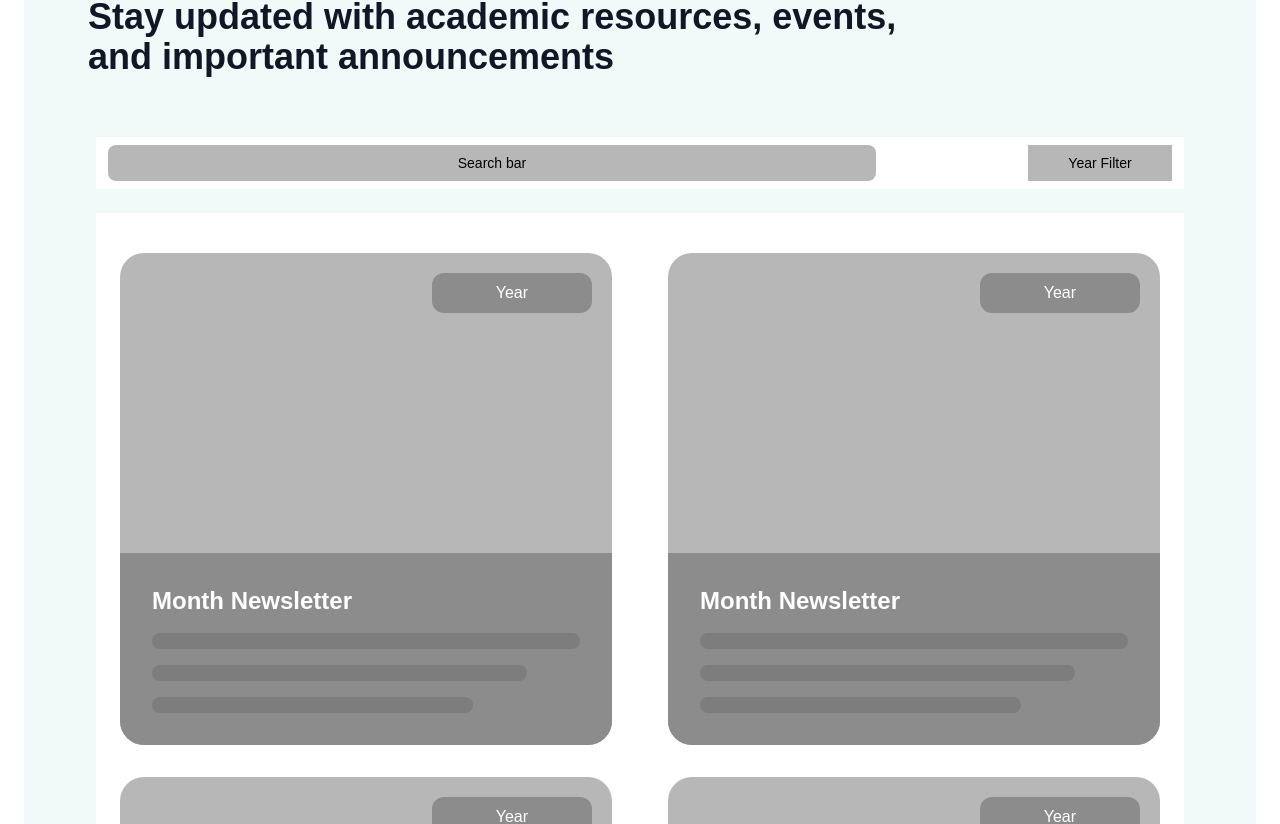
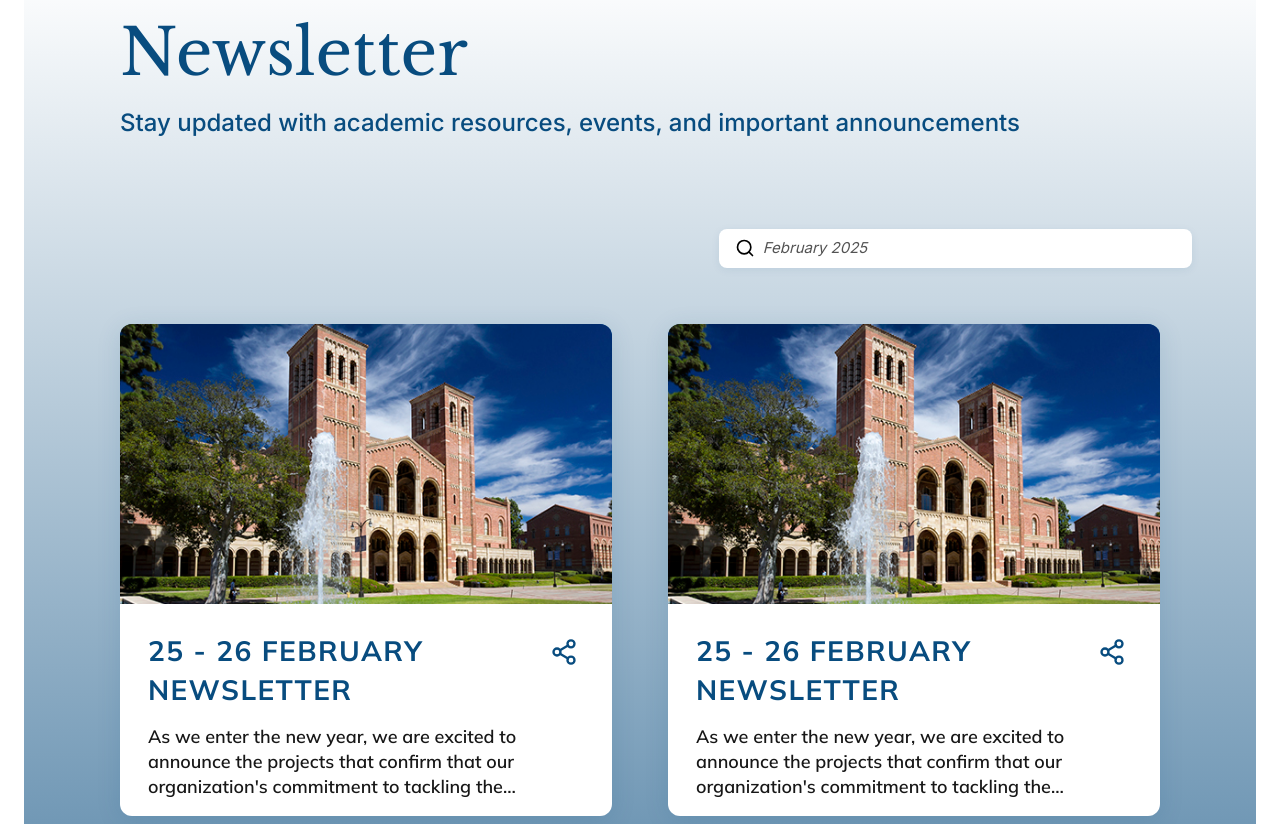
Before and after one commit to hillarynve/usac-aac-website, a Next.js app: page /newsletter in a window 1280 px wide. Shown: the part 267-1091 px from the top of the page. Built offline with nearby package versions, Linux system fonts and the light colour scheme.

Commit message:
newsletter hifi + public folder for images

```diff
--- a/app/newsletter/page.tsx
+++ b/app/newsletter/page.tsx
@@ -1,98 +1,207 @@
+"use client";
 import Link from "next/link";
+import { Mulish, Libre_Baskerville } from "next/font/google";
+const libreBaskerville = Libre_Baskerville({ subsets: ["latin"], weight: ["400"] });
+import { useState } from "react";
+function SearchIcon({ className }: { className?: string }) {
+  return (
+    <svg className={className ?? "w-4 h-4 flex-shrink-0"} viewBox="0 0 24 24" fill="none" stroke="currentColor" strokeWidth="2" strokeLinecap="round" strokeLinejoin="round">
+      <circle cx="11" cy="11" r="8" /><line x1="21" y1="21" x2="16.65" y2="16.65" />
+    </svg>
+  );
+}
 
-export default function Leadership() {
+function ShareIcon() {
   return (
-    <main className="min-h-screen bg-[#F2F9F9] font-sans pb-16">
+    <svg className="w-7 h-7" viewBox="0 0 24 24" fill="none" stroke="currentColor" strokeWidth="2" strokeLinecap="round" strokeLinejoin="round">
+      <circle cx="18" cy="5" r="3" /><circle cx="6" cy="12" r="3" /><circle cx="18" cy="19" r="3" />
+      <line x1="8.59" y1="13.51" x2="15.42" y2="17.49" /><line x1="15.41" y1="6.51" x2="8.59" y2="10.49" />
+    </svg>
+  );
+}
 
-      <section className="px-8 py-8 md:px-16">
-      <h3 className="text-4xl font-black text-gray-900 text-left mb-7">
-            Stay updated with academic resources, events, <br></br>and important announcements
-          </h3>
+const mulish = Mulish({ subsets: ["latin"], weight: ["400", "600", "700", "800", "900"] });
+
+/* ─── placeholder image gradients (swap src="" with real URLs) ─── */
+const CARDS = [
+  {
+    id: 1,
+    year: "25 - 26",
+    month: "February",
+    title: "February Newsletter",
+    excerpt:
+      "As we enter the new year, we are excited to announce the projects that confirm that our organization's commitment to tackling the problems UCLA students...",
+    imgUrl: "/royce.jpg",
+    gradient: "linear-gradient(135deg, #0a3d62 0%, #1a6fa8 60%, #2e86c1 100%)",
+  },
+  {
+    id: 2,
+    year: "25 - 26",
+    month: "February",
+    title: "February Newsletter",
+    excerpt:
+      "As we enter the new year, we are excited to announce the projects that confirm that our organization's commitment to tackling the problems UCLA students...",
+    imgUrl: "/royce.jpg",
+    gradient: "linear-gradient(135deg, #0a3d62 0%, #1a6fa8 60%, #2e86c1 100%)",
+  },
+  {
+    id: 3,
+    year: "25 - 26",
+    month: "February",
+    title: "February Newsletter",
+    excerpt:
+      "As we enter the new year, we are excited to announce the projects that confirm that our organization's commitment to tackling the problems UCLA students...",
+    imgUrl: "/royce.jpg",
+    gradient: "linear-gradient(135deg, #0a3d62 0%, #1a6fa8 60%, #2e86c1 100%)",
+  },
+  {
+    id: 4,
+    year: "25 - 26",
+    month: "February",
+    title: "February Newsletter",
+    excerpt:
+      "As we enter the new year, we are excited to announce the projects that confirm that our organization's commitment to tackling the problems UCLA students...",
+    imgUrl: "/royce.jpg",
+    gradient: "linear-gradient(135deg, #0a3d62 0%, #1a6fa8 60%, #2e86c1 100%)",
+  },
+];
+
+export default function Newsletter() {
+  const [search, setSearch] = useState("");
+  const [yearFilter, setYearFilter] = useState("");
+
+  const filtered = CARDS.filter((c) => {
+    const matchesSearch =
+      search === "" ||
+      c.title.toLowerCase().includes(search.toLowerCase()) ||
+      c.month.toLowerCase().includes(search.toLowerCase());
+    const matchesYear = yearFilter === "" || c.year === yearFilter;
+    return matchesSearch && matchesYear;
+  });
+
+  return (
+    <main
+      className={`min-h-screen pb-20 ${mulish.className}`}
+      style={{ background: "linear-gradient(to bottom, #FFFFFF 0%, #084C7F 100%)" }}
+    >
+      {/* ── Hero heading ── */}
+      <section className="pl-16 pr-8 pt-10 pb-22 md:pl-24">
+        <h1
+          className={`mb-1 ${libreBaskerville.className}`}
+          style={{ color: "#084C7F", fontSize: "64px", fontWeight: 400 }}
+        >
+          Newsletter
+        </h1>
+        <p
+          className="font-medium"
+          style={{ color: "#084C7F", fontSize: "24px", fontFamily: "Inter, sans-serif" }}
+        >
+          Stay updated with academic resources, events, and important announcements
+        </p>
       </section>
 
-      <section className="bg-white mx-18 pl-2 md:pl-3 pr-3 py-2 mb-6">
-
-        <div className="flex items-center justify-between w-full">
-          <div className="flex-grow max-w-3xl">
-          <input type = "text" placeholder="Search bar" className="w-full bg-[#B7B7B7] py-2 px-10 rounded-lg outline-none text-sm !text-black placeholder:!text-black text-opacity-100 max-w-3xl text-center">
-          </input>
+      {/* ── Search + Filter bar ── */}
+      <section className="px-8 md:px-16 mb-14 flex items-center justify-end gap-3">
+        {/* Search */}
+        <div className="flex items-center gap-2 rounded-lg px-4 py-2 w-3/7" style={{ background: "#fff", boxShadow: "0 2px 8px rgba(8,76,127,0.08)" }}>
+          <span style={{ color: "#000" }}><SearchIcon className="w-5 h-5" /></span>
+          <input
+            type="text"
+            placeholder="February 2025"
+            value={search}
+            onChange={(e) => setSearch(e.target.value)}
+            className="w-full bg-transparent outline-none placeholder:italic placeholder:[color:#535353]"
+            style={{ color: "#084C7F", fontFamily: "Inter, sans-serif", fontSize: "15px", fontStyle: "italic" }}
+          />
         </div>
 
-        <div className="flex-shrink-0 ml-4">
-      <select className="w-40 md:w-36 bg-[#B7B7B7] py-2 px-4 !text-black text-sm font-medium outline-none cursor-pointer appearance-none text-center">
-        <option value="">Year Filter</option>
-        <option value="1">25-26</option>
-        <option value="2">24-25</option>
-      </select>
-    </div>
-    </div>
       </section>
 
+      {/* ── Cards grid ── */}
+      <section className="px-16 md:px-24">
+        {filtered.length === 0 ? (
+          <p className="text-center py-20 text-gray-400 font-semibold">
+            No newsletters match your search.
+          </p>
+        ) : (
+          <div className="grid gap-x-14 gap-y-18" style={{ gridTemplateColumns: "repeat(auto-fill, minmax(450px, 1fr))" }}>
+            {filtered.map((card) => (
+              <NewsletterCard key={card.id} {...card} />
+            ))}
+          </div>
+        )}
+      </section>
+    </main>
+  );
+}
 
-    <section className="px-6 py-10 bg-white mx-18 pb-8">
+/* ─── Card component ─── */
+interface CardProps {
+  year: string;
+  title: string;
+  excerpt: string;
+  imgUrl: string;
+  gradient: string;
+}
 
-      <div className="grid grid-cols-2 gap-x-14 gap-y-8">
-        {/* Card 1 */}
-    <div className="relative bg-[#B7B7B7] rounded-[1.5rem] aspect-square flex flex-col justify-end overflow-hidden">
-      <div className="absolute top-5 right-5 bg-[#8C8C8C] text-white px-16 py-2 rounded-xl text-md">Year</div>
-      <div className="bg-[#8C8C8C] p-8">
-        <h4 className="text-white text-2xl font-semibold">Month Newsletter</h4>
-        <div className="h-4 bg-[#7D7D7D] w-full rounded-full mt-4"></div>
-        <div className="h-4 bg-[#7D7D7D] w-7/8 rounded-full mt-4"></div>
-        <div className="h-4 bg-[#7D7D7D] w-3/4 rounded-full mt-4"></div>
+function NewsletterCard({ year, title, excerpt, imgUrl, gradient }: CardProps) {
+  return (
+    <div
+      className="relative rounded-[.75rem] overflow-hidden flex flex-col group cursor-pointer aspect-square"
+      style={{
+        boxShadow: "0 4px 24px rgba(8,76,127,0.13)",
+        transition: "transform 0.22s ease, box-shadow 0.22s ease",
+      }}
+      onMouseEnter={(e) => {
+        (e.currentTarget as HTMLDivElement).style.transform = "translateY(-4px)";
+        (e.currentTarget as HTMLDivElement).style.boxShadow = "0 12px 36px rgba(8,76,127,0.22)";
+      }}
+      onMouseLeave={(e) => {
+        (e.currentTarget as HTMLDivElement).style.transform = "translateY(0)";
+        (e.currentTarget as HTMLDivElement).style.boxShadow = "0 4px 24px rgba(8,76,127,0.13)";
+      }}
+    >
+      {/* Image area */}
+      <div
+        className="relative w-full flex-[7]"
+        style={{ background: gradient }}
+      >
+        {imgUrl && (
+          <img
+            src={imgUrl}
+            alt={title}
+            className="absolute inset-0 w-full h-full object-cover"
+          />
+        )}
+      </div>
 
+      {/* Text footer */}
+      <div
+        className="flex-[2.4] px-7 pt-7 pb-4 flex flex-col gap-4"
+        style={{ background: "#fff" }}
+      >
+        <div className="flex items-start justify-between gap-3">
+          <h4
+            className="uppercase tracking-wider leading-snug"
+            style={{ color: "#084C7F", fontFamily: "Mulish, sans-serif", fontSize: "28px", fontWeight: 700 }}
+          >
+            {year} {title}
+          </h4>
+          <button
+            className="flex-shrink-0 p-1.5 rounded-full transition-colors"
+            style={{ color: "#084C7F" }}
+            title="Share"
+          >
+            <ShareIcon />
+          </button>
+        </div>
+        <p
+          className="leading-snug line-clamp-3"
+          style={{fontFamily: "Mulish, sans-serif", fontSize: "18px", fontWeight: 600 }}
+        >
+          {excerpt}
+        </p>
       </div>
     </div>
-
-    <div className="relative bg-[#B7B7B7] rounded-[1.5rem] aspect-square flex flex-col justify-end overflow-hidden">
-      <div className="absolute top-5 right-5 bg-[#8C8C8C] text-white px-16 py-2 rounded-xl text-md">Year</div>
-      <div className="bg-[#8C8C8C] p-8">
-        <h4 className="text-white text-2xl font-semibold">Month Newsletter</h4>
-        <div className="h-4 bg-[#7D7D7D] w-full rounded-full mt-4"></div>
-        <div className="h-4 bg-[#7D7D7D] w-7/8 rounded-full mt-4"></div>
-        <div className="h-4 bg-[#7D7D7D] w-3/4 rounded-full mt-4"></div>
-
-      </div>
-    </div>
-
-    <div className="relative bg-[#B7B7B7] rounded-[1.5rem] aspect-square flex flex-col justify-end overflow-hidden">
-      <div className="absolute top-5 right-5 bg-[#8C8C8C] text-white px-16 py-2 rounded-xl text-md">Year</div>
-      <div className="bg-[#8C8C8C] p-8">
-        <h4 className="text-white text-2xl font-semibold">Month Newsletter</h4>
-        <div className="h-4 bg-[#7D7D7D] w-full rounded-full mt-4"></div>
-        <div className="h-4 bg-[#7D7D7D] w-7/8 rounded-full mt-4"></div>
-        <div className="h-4 bg-[#7D7D7D] w-3/4 rounded-full mt-4"></div>
-
-      </div>
-    </div>
-
-    <div className="relative bg-[#B7B7B7] rounded-[1.5rem] aspect-square flex flex-col justify-end overflow-hidden">
-      <div className="absolute top-5 right-5 bg-[#8C8C8C] text-white px-16 py-2 rounded-xl text-md">Year</div>
-      <div className="bg-[#8C8C8C] p-8">
-        <h4 className="text-white text-2xl font-semibold">Month Newsletter</h4>
-        <div className="h-4 bg-[#7D7D7D] w-full rounded-full mt-4"></div>
-        <div className="h-4 bg-[#7D7D7D] w-7/8 rounded-full mt-4"></div>
-        <div className="h-4 bg-[#7D7D7D] w-3/4 rounded-full mt-4"></div>
-
-      </div>
-    </div>
-
-
-
-
-      </div>
-
-
-
-    </section>
-
-
-
-    </main>
-
-
-
-
-
   );
 }
```
Also changed, not shown: public/royce.jpg (added).
